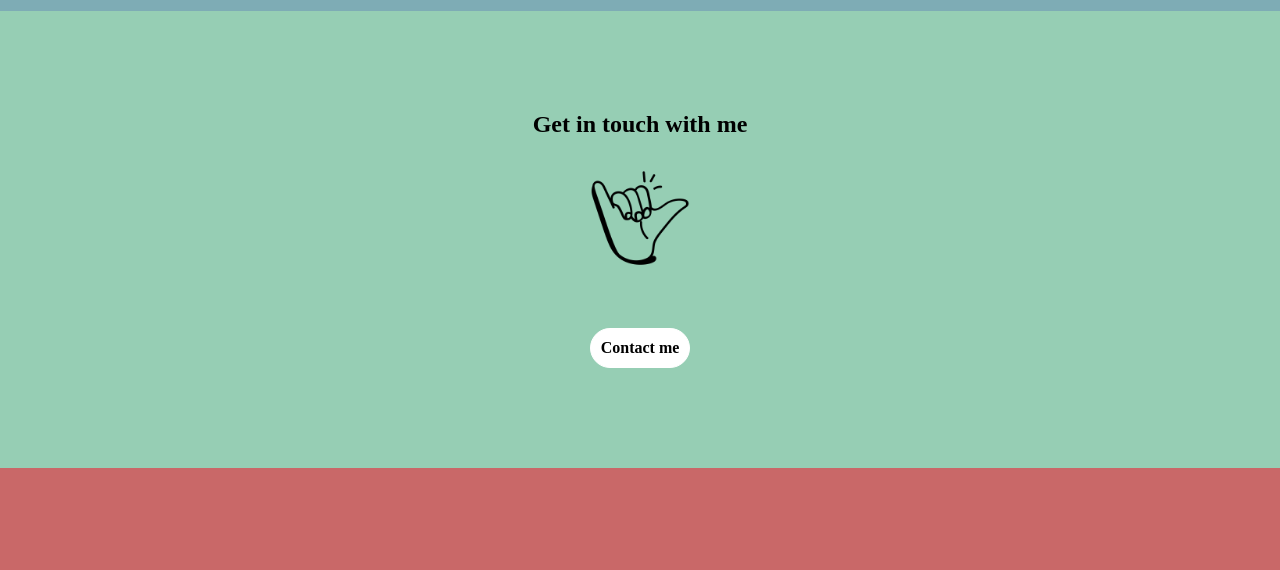
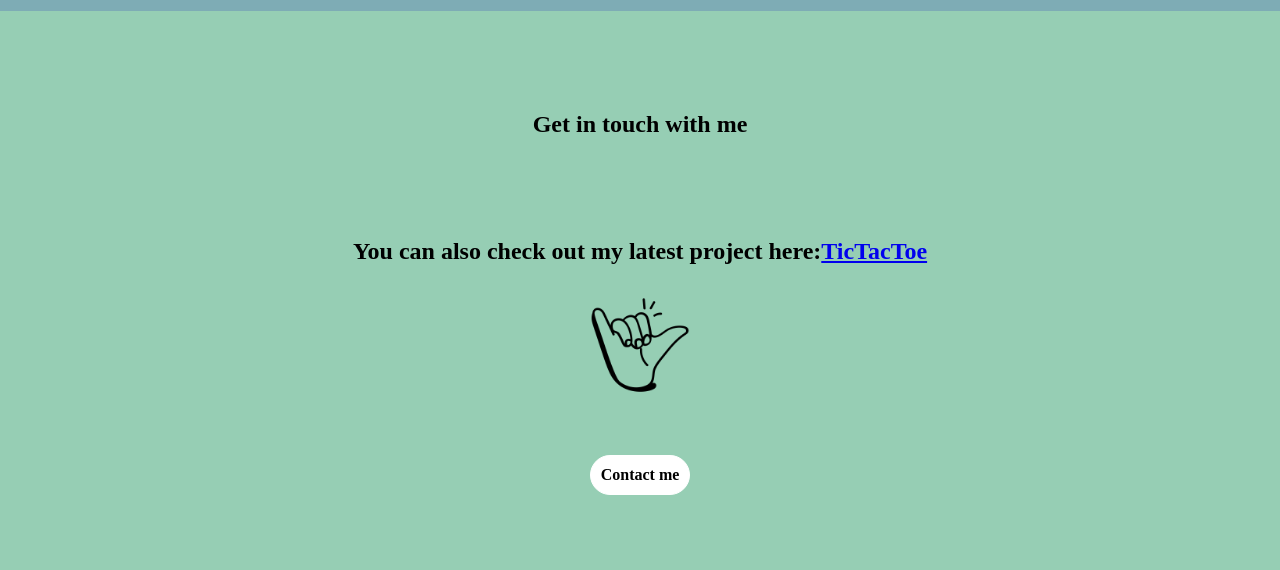
Before and after one commit to GavinAlmeida/capstone-portfolio-advanced-css, a plain HTML site: page index.html in a window 1280 px wide. Shown: the part 4040-4610 px from the top of the page. Drawn offline with Linux system fonts and the light colour scheme.

Commit message:
Update index.html

```diff
--- a/index.html
+++ b/index.html
@@ -59,6 +59,7 @@
     </div>
     <div class="contact-me">
         <h2>Get in touch with me</h2>
+        <h2>You can also check out my latest project here: <a href="https://gavinalmeida.github.io/tictactoe/"> TicTacToe</a></h2>
         <div class="chill-div">
             <img src="images/chill.png" alt="chill-hand" class="chill-hand">
         </div>
```
